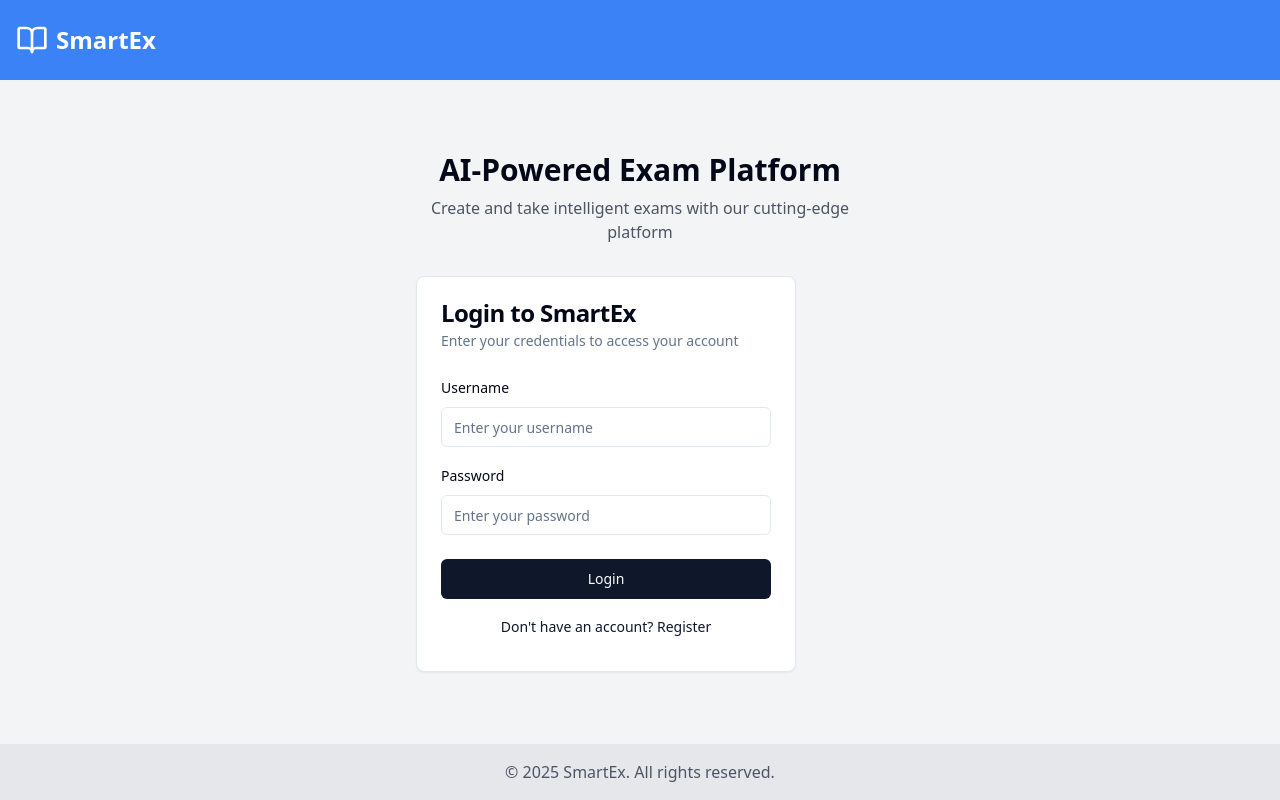
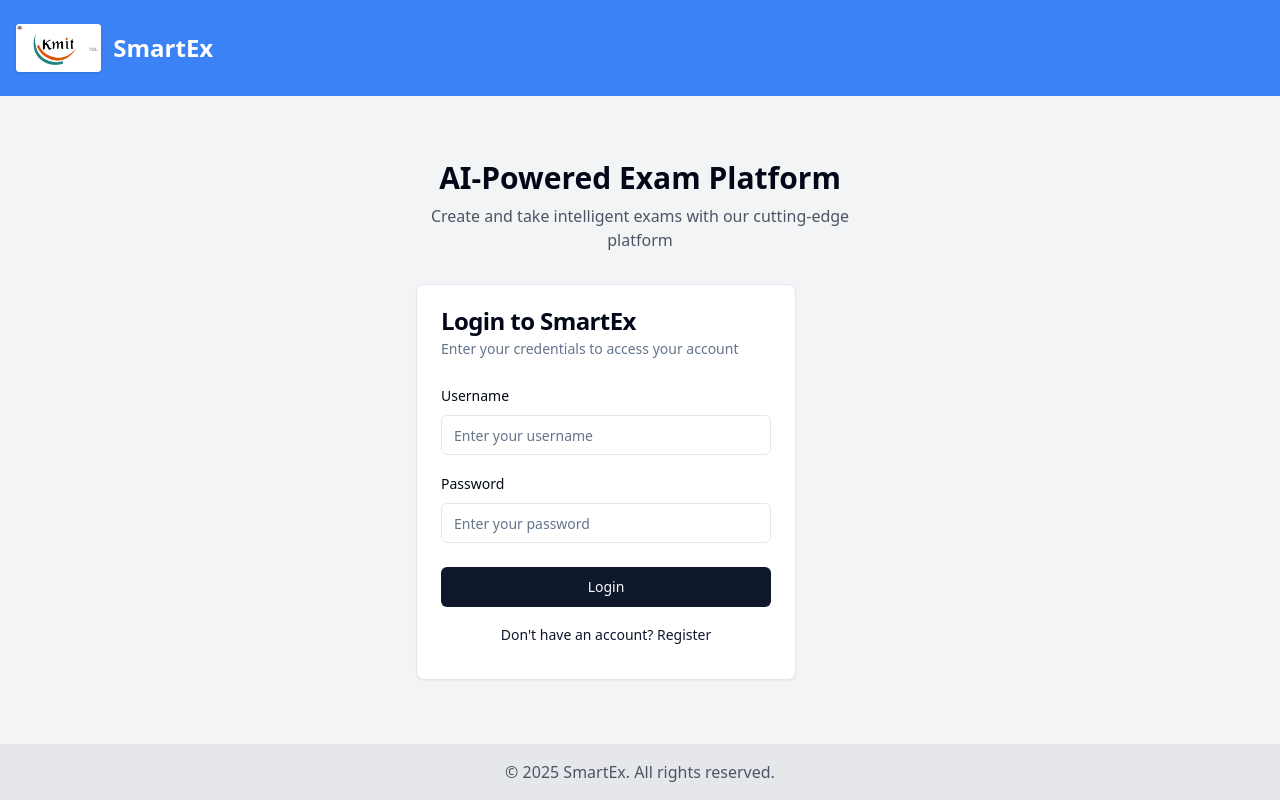
Before and after one commit to Karthik0081/smart-exam-ai-genius, a React (Vite) app: page /login in a window 1280 px wide. Built offline with nearby package versions, Linux system fonts and the light colour scheme.

Commit message:
Add logo to login and homepage
Adds the logo to the login and homepage.

```diff
--- a/src/pages/Index.tsx
+++ b/src/pages/Index.tsx
@@ -1,9 +1,8 @@
-
 import { useEffect } from 'react';
 import { useNavigate } from 'react-router-dom';
 import { useAuth } from '@/contexts/AuthContext';
 import { Button } from '@/components/ui/button';
-import { BookOpen, FileText, Brain, CheckCircle } from 'lucide-react';
+import { BookOpen } from 'lucide-react';
 
 export default function Index() {
   const { user } = useAuth();
@@ -21,7 +20,12 @@ export default function Index() {
       <header className="bg-smartex-blue text-white">
         <div className="container mx-auto px-4 py-8 flex justify-between items-center">
           <div className="flex items-center">
-            <BookOpen size={32} className="mr-2" />
+            <img
+              src="/lovable-uploads/34537cd1-9844-4503-970c-e68b3fd548b6.png"
+              alt="SmartEx Logo"
+              className="h-12 mr-3 bg-white rounded shadow"
+              style={{ objectFit: 'contain' }}
+            />
             <h1 className="text-2xl font-bold">SmartEx</h1>
           </div>
           <Button
--- a/src/pages/Login.tsx
+++ b/src/pages/Login.tsx
@@ -7,7 +7,12 @@ export default function Login() {
     <div className="min-h-screen bg-gray-100 flex flex-col">
       <header className="bg-smartex-blue text-white py-6">
         <div className="container mx-auto px-4 flex items-center">
-          <BookOpen size={32} className="mr-2" />
+          <img
+            src="/lovable-uploads/34537cd1-9844-4503-970c-e68b3fd548b6.png"
+            alt="SmartEx Logo"
+            className="h-12 mr-3 bg-white rounded shadow"
+            style={{ objectFit: 'contain' }}
+          />
           <h1 className="text-2xl font-bold">SmartEx</h1>
         </div>
       </header>
```
